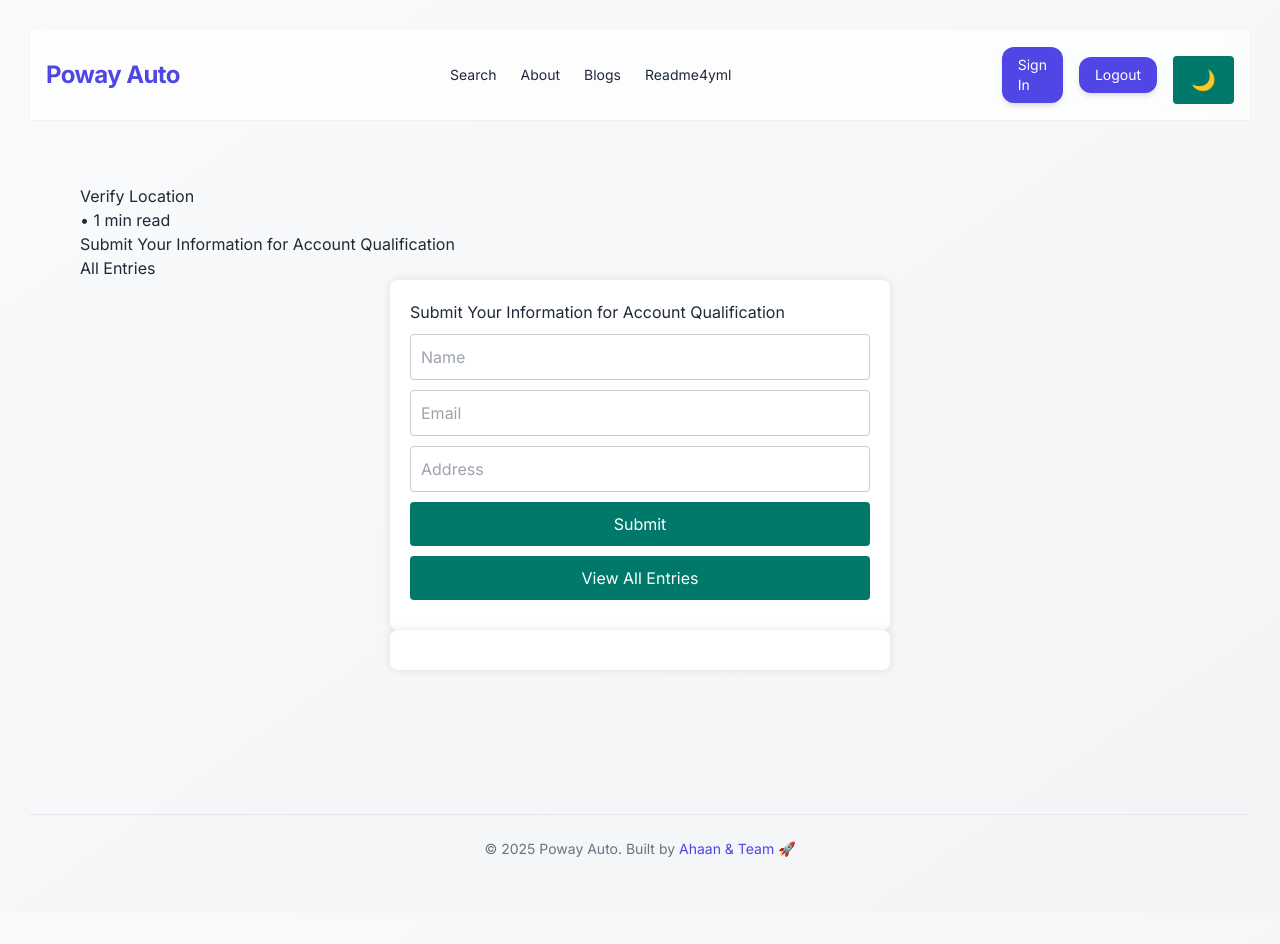
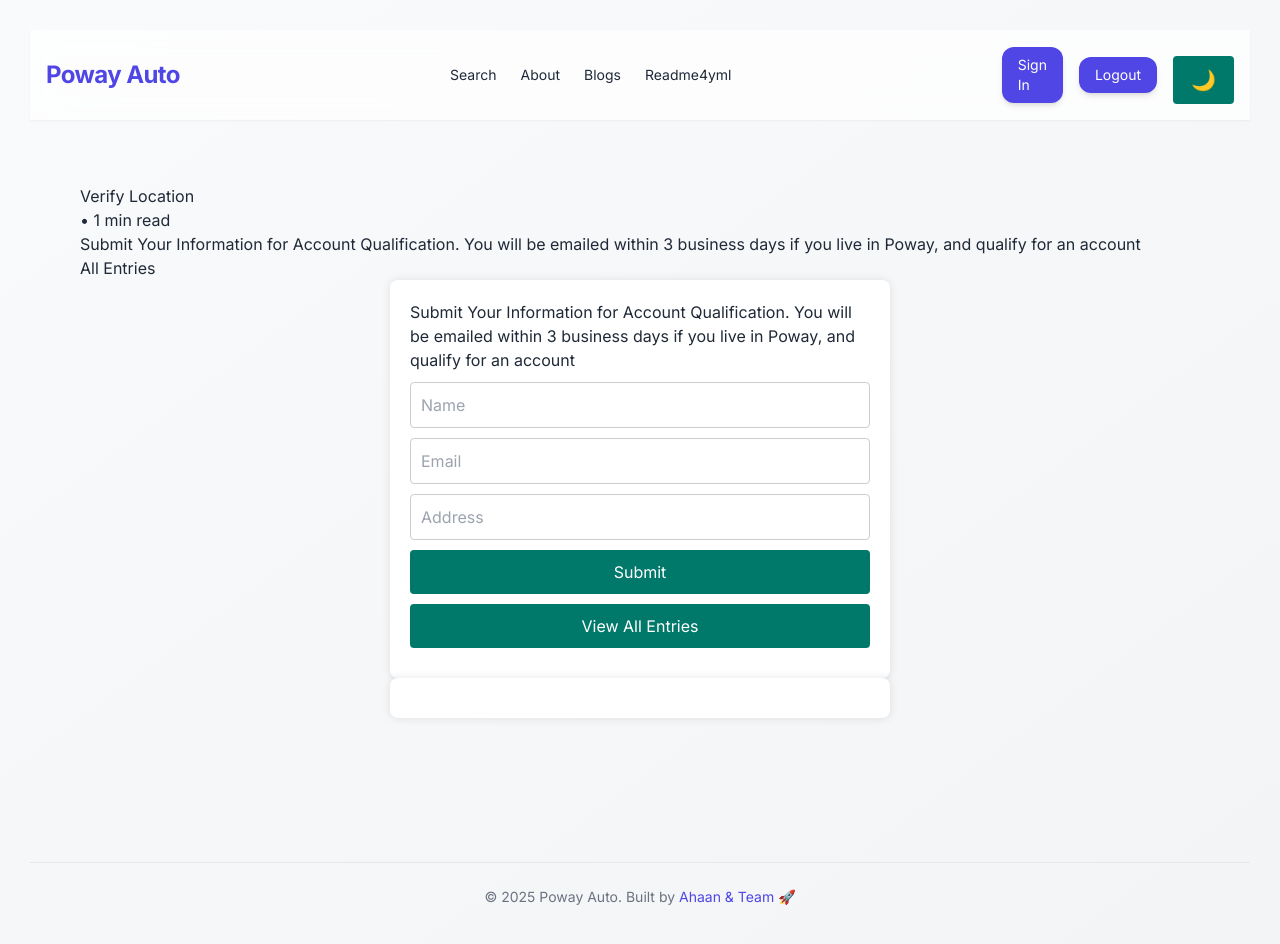
Before and after one commit to Ahaanv19/Poway_Auto_Frontend, a Jekyll site: the page built from navigation/verify.html, in a window 1280 px wide and 961 px high. Shown: the top 944 px of the window. Built offline with Jekyll 4.4.1, drawn with Linux system fonts in a browser that asks for light colours; nearby versions of some CDN libraries; a script that is not in the unit is left out.

Commit message:
Upadated lgin verfication page

```diff
--- a/navigation/verify.html
+++ b/navigation/verify.html
@@ -63,7 +63,7 @@
 <body>
 
   <form id="entryForm">
-    <h2>Submit Your Information for Account Qualification</h2>
+    <h2>Submit Your Information for Account Qualification. You will be emailed within 3 business days if you live in Poway, and qualify for an account</h2>
 
     <input type="text" id="name" placeholder="Name" required>
     <input type="email" id="email" placeholder="Email" required>
```
